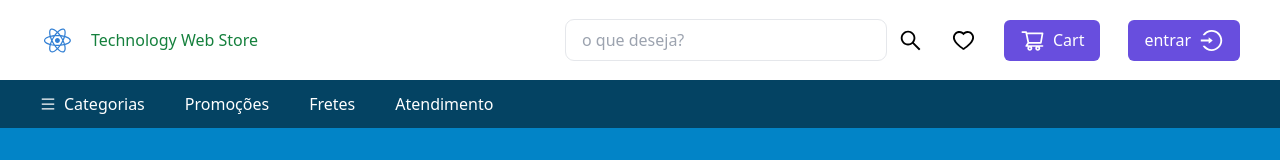
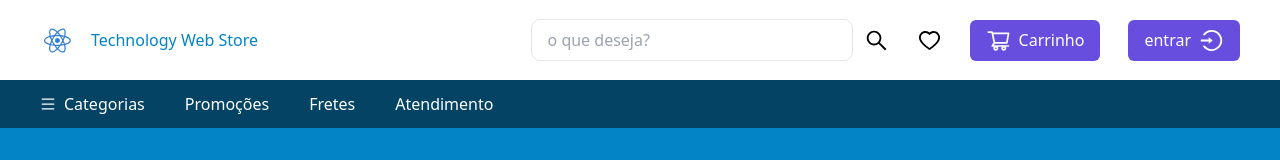
Before and after one commit to mjrdev/webstore, a React (Vite) app: page / in a window 1280 px wide. Shown: the top 160 px of the page. Built offline with nearby package versions, Linux system fonts and the light colour scheme.

Commit message:
try deploy from github pages

```diff
--- a/src/pages/templates/Header.jsx
+++ b/src/pages/templates/Header.jsx
@@ -13,7 +13,7 @@ export default function() {
             <h1>
               <DiReact color="#317fd4" size={35}/>
             </h1>
-            <h1 className='text-green-700'>Technology Web Store</h1>
+            <h1 className='text-primary'>Technology Web Store</h1>
           </div>
 
           <ul className='flex gap-7 items-center'>
@@ -29,7 +29,7 @@ export default function() {
 
             <Link className='flex gap-2 py-2 px-4 rounded-md bg-secundary text-white' to="/cart">
                 <AiOutlineShoppingCart size={25}/>
-                Cart
+                Carrinho
               </Link>
 
 
--- a/vite.config.js
+++ b/vite.config.js
@@ -4,7 +4,7 @@ import react from '@vitejs/plugin-react'
 import dotenv from 'dotenv';
 dotenv.config()
 
-const production = true
+const production = false
 
 // https://vitejs.dev/config/
 export default defineConfig({
@@ -12,5 +12,5 @@ export default defineConfig({
   server: {
     port: 3000
   },
-  base: production ? '/webstore' : '/'
+  base: '/webstore/'
 })
```
